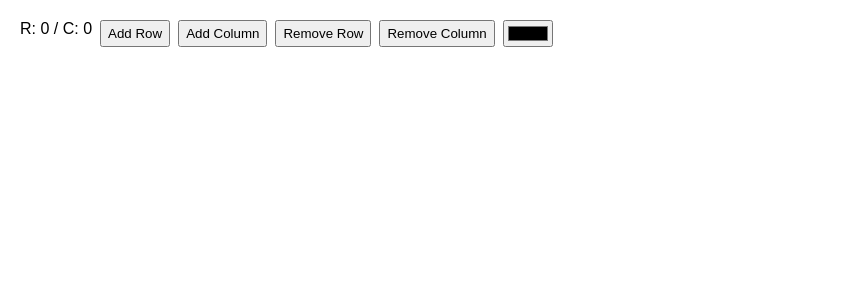
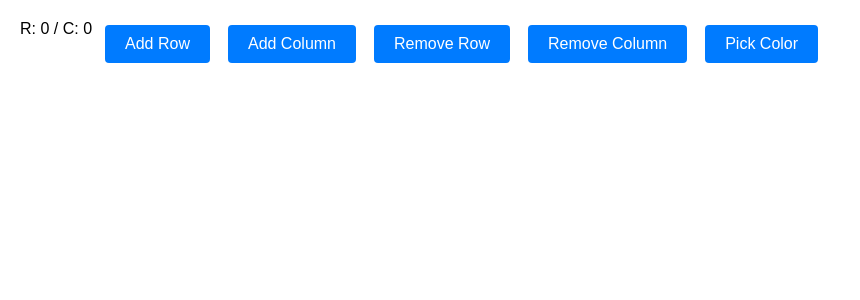
Before and after one commit to ceonz/Assignment-4-reactGridmaker, a React (Create React App) app in the folder src/: page / in a window 1280 px wide. Shown: the top 300 px of the page, without its empty margins (0-860 px from the left). Built offline with nearby package versions, Linux system fonts and the light colour scheme.

Commit message:
add button styling (#6)
* add button styling

* remove extra input

```diff
--- a/src/App.js
+++ b/src/App.js
@@ -74,7 +74,10 @@ export default function App() {
         <button onClick={addColumn}>Add Column</button>
         <button onClick={removeRow}>Remove Row</button>
         <button onClick={removeColumn}>Remove Column</button>
-        <input type="color" onInput={changeColor} />
+        <div className="color-button-wrapper">
+            <button id="colorPickerButton" className="color-button">Pick Color</button>
+            <input id="colorPicker" type="color" className="hidden-color-picker" onInput={changeColor} />
+        </div>
       </div>
       <Grid grid={grid} onClick={onClickCell} />
     </div>
--- a/src/styles.css
+++ b/src/styles.css
@@ -112,3 +112,33 @@ body {
 .game-info {
   margin-left: 20px;
 }
+
+.menus button {
+  padding: 10px 20px;
+  margin: 5px;
+  font-size: 16px;
+  cursor: pointer;
+  border: none;
+  background-color: #007BFF;
+  color: white;
+  border-radius: 4px;
+}
+
+.menus button:hover, .color-button-wrapper:hover button  {
+  background-color: #0056b3;
+}
+
+.color-button-wrapper {
+  position: relative;
+  display: inline-block;
+}
+
+.hidden-color-picker {
+  opacity: 0;
+  position: absolute;
+  top: 0;
+  left: 0;
+  width: 100%;
+  height: 100%;
+  cursor: pointer;
+}
```
